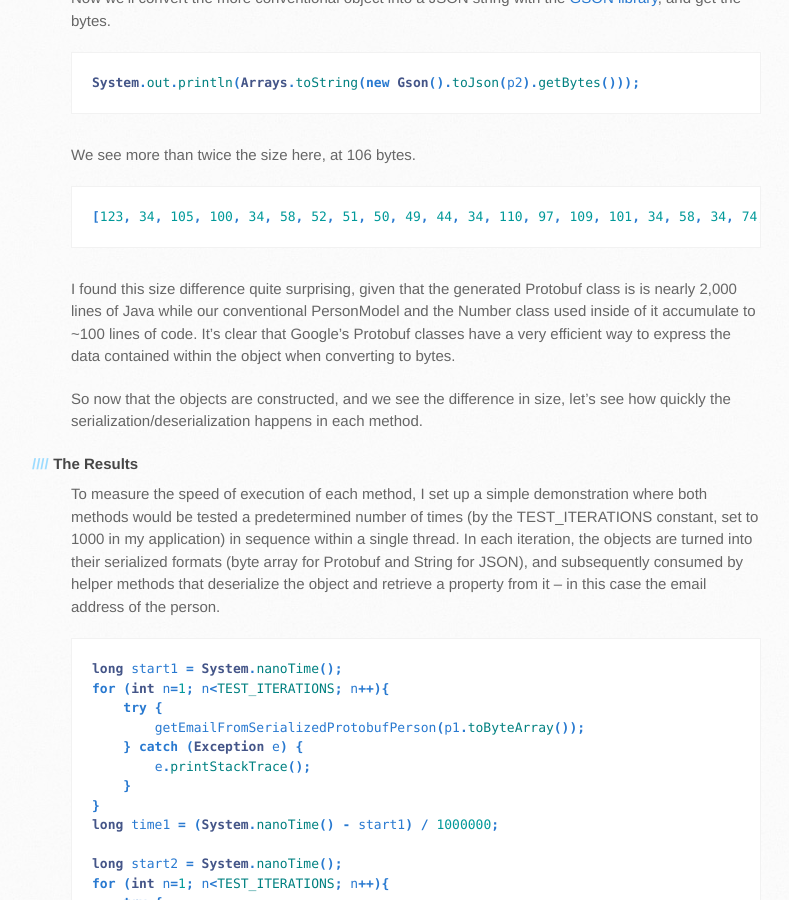
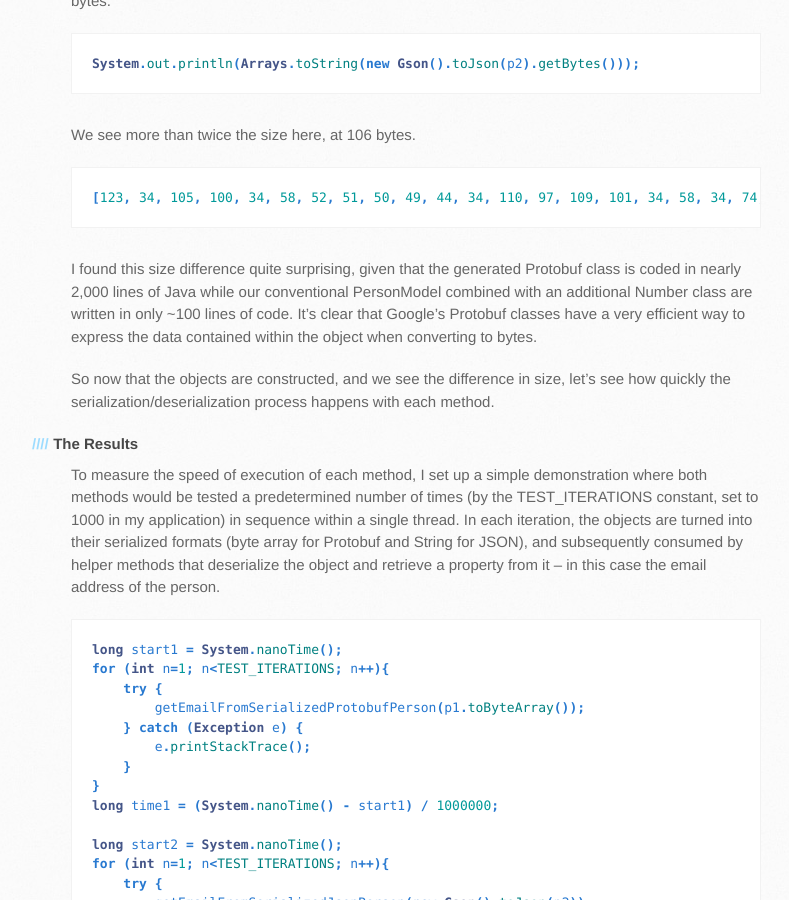
Before and after one commit to brianwilsongh/wilsontheory.github.io, a Jekyll site: the page built from _posts/2018-08-05-json-versus-protobuf.markdown, in a window 1280 px wide and 900 px high, scrolled down 3291 px. Shown: the whole window, without its empty margins (99-888 px from the left). Built offline with Jekyll 4.4.1, drawn with Linux system fonts in a browser that asks for light colours; some of the changed text lies outside the part shown.

Commit message:
More layout fixes

````diff
--- a/_layouts/default.html
+++ b/_layouts/default.html
@@ -19,9 +19,11 @@
     <header>
       <div class="inner">
         <h1> {{ site.name }} </h1>
-        <small><h2> {{ site.tagline }} </h2></small>
+        <div style="display: flex; justify-content: space-between">
+          <small><h2> {{ site.tagline }} </h2></small>
+          <a href="mailto:Brian.L.Wilson@protonmail.com">Brian.L.Wilson@protonmail.com</a>
+        </div>
       </div>
-      Contact: [Brian.L.Wilson@protonmail.com](mailto:Brian.L.Wilson@protonmail.com)
     </header>
 
     <div id="content-wrapper">
--- a/_posts/2018-08-05-json-versus-protobuf.markdown
+++ b/_posts/2018-08-05-json-versus-protobuf.markdown
@@ -121,9 +121,9 @@
 [123, 34, 105, 100, 34, 58, 52, 51, 50, 49, 44, 34, 110, 97, 109, 101, 34, 58, 34, 74, 111, 104, 110, 32, 68, 111, 101, 34, 44, 34, 101, 109, 97, 105, 108, 34, 58, 34, 106, 111, 104, 110, 100, 111, 101, 64, 101, 120, 97, 109, 112, 108, 101, 46, 99, 111, 109, 34, 44, 34, 112, 104, 111, 110, 101, 115, 34, 58, 91, 123, 34, 110, 117, 109, 98, 101, 114, 34, 58, 34, 53, 53, 53, 45, 52, 51, 50, 49, 34, 44, 34, 116, 121, 112, 101, 34, 58, 34, 72, 79, 77, 69, 34, 125, 93, 125]
 ```
 
-I found this size difference quite surprising, given that the generated Protobuf class is is nearly 2,000 lines of Java while our conventional PersonModel and the Number class used inside of it accumulate to ~100 lines of code. It's clear that Google's Protobuf classes have a very efficient way to express the data contained within the object when converting to bytes.
+I found this size difference quite surprising, given that the generated Protobuf class is coded in nearly 2,000 lines of Java while our conventional PersonModel combined with an additional Number class are written in only ~100 lines of code. It's clear that Google's Protobuf classes have a very efficient way to express the data contained within the object when converting to bytes.
 
-So now that the objects are constructed, and we see the difference in size, let's see how quickly the serialization/deserialization happens in each method.
+So now that the objects are constructed, and we see the difference in size, let's see how quickly the serialization/deserialization process happens with each method.
 
 #### The Results
 
--- a/index.html
+++ b/index.html
@@ -4,6 +4,9 @@
 ---
 
 <div id="home">
+  <h3>About</h3>
+  <p>I'm a language-agnostic software development engineer focused on producing code that is not only maintainable, but performant and highly scalable. I primarily work in the web and mobile (just Android, for now) space, and I mostly Java or Python if I need scripting. I'm interested in niche topics like big data, socket programming, functional programming, and multithreading and it seems like this list is growing every day.</p>
+
   <h2>Posts</h2>
   <ul class="posts">
     {% for post in site.posts %}
````
